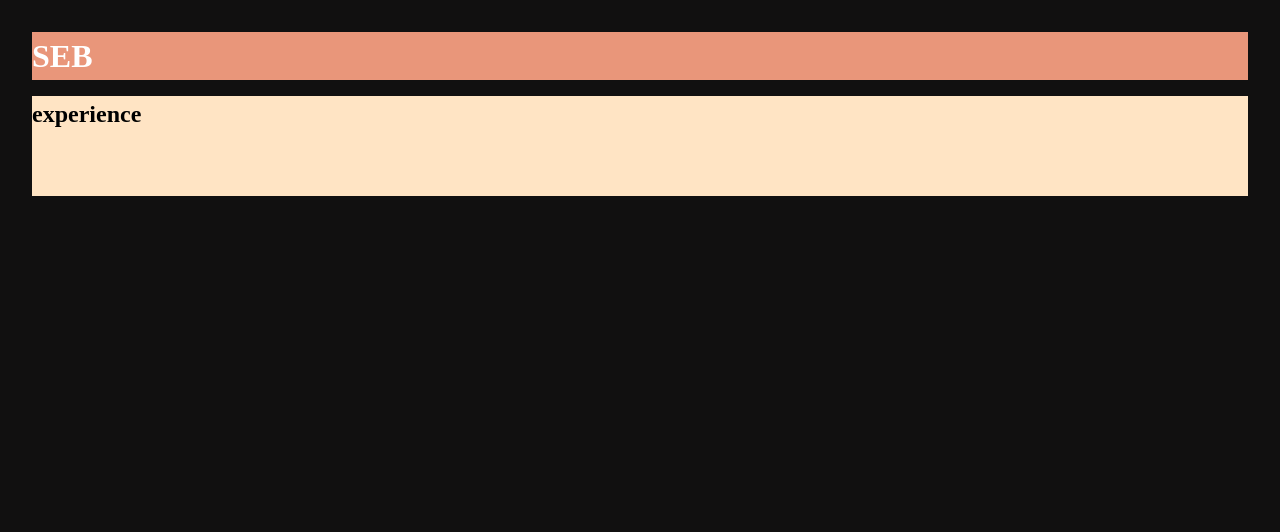
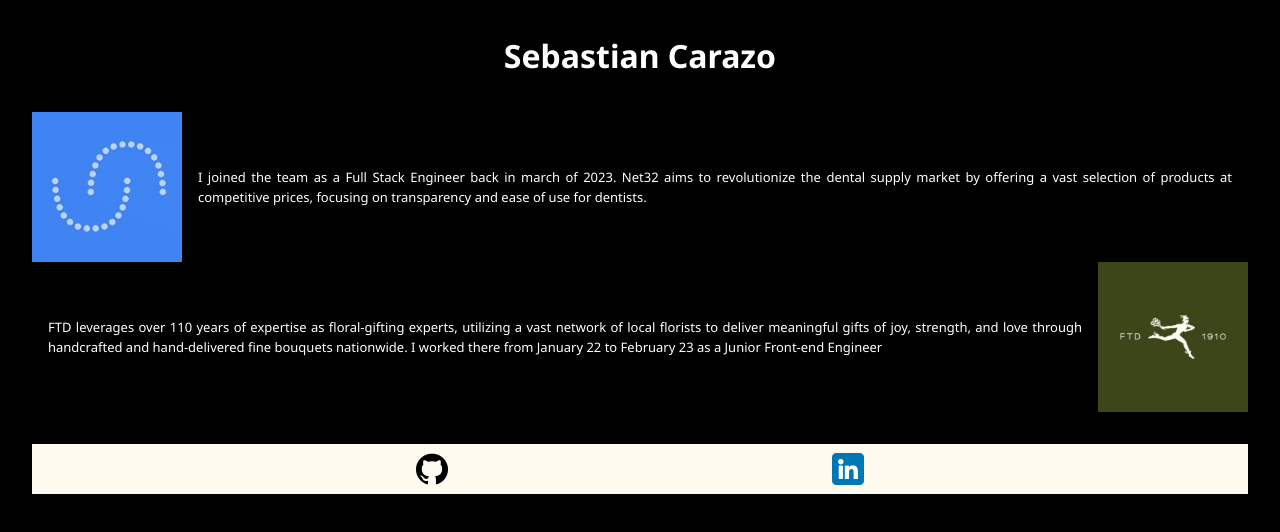
Before and after one commit to SebasCC99/personal-portfolio, a plain HTML site: page index.html in a window 1280 px wide. Drawn offline with Linux system fonts and the light colour scheme.

Commit message:
add companies description and footer links

```diff
--- a/index.html
+++ b/index.html
@@ -5,23 +5,52 @@
     <meta name="viewport" content="width=device-width, initial-scale=1.0" />
     <title>Sebastian Carazo - Portfolio</title>
     <link rel="stylesheet" href="styles.css" />
+    <link rel="preconnect" href="https://fonts.googleapis.com" />
+    <link rel="preconnect" href="https://fonts.gstatic.com" crossorigin />
+    <link
+      href="https://fonts.googleapis.com/css2?family=Noto+Sans:ital,wght@0,100..900;1,100..900&display=swap"
+      rel="stylesheet"
+    />
   </head>
   <body>
     <div id="container">
-      <header id="header">
-        <h1 class="pacifico-regular">SEB</h1>
-        <nav></nav>
+      <header id="header-container">
+        <h1>Sebastian Carazo</h1>
       </header>
-      <main>
-        <div id="experience">
-          <h2>experience</h2>
+      <main id="main-container">
+        <div class="company-container">
+          <a href="https://net32.com/" target="_blank">
+            <img src="/assets/net32.png" alt="net32-logo" />
+          </a>
+          <p>
+            I joined the team as a Full Stack Engineer back in march of 2023.
+            Net32 aims to revolutionize the dental supply market by offering a
+            vast selection of products at competitive prices, focusing on
+            transparency and ease of use for dentists.
+          </p>
         </div>
-        <div id="about-me"></div>
-        <div id="contact"></div>
-        <div id="projects"></div>
+        <div class="company-container">
+          <a href="https://ftd.com/" target="_blank">
+            <img src="/assets/ftd.png" alt="ftd-logo" />
+          </a>
+          <p>
+            FTD leverages over 110 years of expertise as floral-gifting experts,
+            utilizing a vast network of local florists to deliver meaningful
+            gifts of joy, strength, and love through handcrafted and
+            hand-delivered fine bouquets nationwide. I worked there from January
+            22 to February 23 as a Junior Front-end Engineer
+          </p>
+        </div>
       </main>
-      <footer></footer>
-      <script src="script.js" />
+      <footer id="footer-container">
+        <a href="https://github.com/SebasCC99" target="_blank">
+          <img src="/assets/github.png" alt="github-logo" />
+        </a>
+        <a href="https://www.linkedin.com/in/sebastian-carazo/" target="_blank">
+          <img src="/assets/linkedin.png" alt="linkedin-logo" />
+        </a>
+      </footer>
     </div>
+    <script src="script.js" />
   </body>
 </html>
--- a/styles.css
+++ b/styles.css
@@ -65,20 +65,59 @@ h6 {
 
 body {
   color: white;
-  background-color: #111010;
+  background-color: black;
+  font-family: "Noto Sans", sans-serif;
+  font-optical-sizing: auto;
+  font-weight: 400;
+  font-style: normal;
+  font-variation-settings: "wdth" 100;
 }
 
 #container {
   margin: 2rem;
 }
 
-#header {
-  background-color: darksalmon;
-  margin-bottom: 1rem;
+#header-container {
+  text-align: center;
 }
 
-#experience {
-  color: black;
-  background-color: bisque;
-  height: 100px;
+#main-container {
+  height: auto;
+  /* background-color: salmon; */
+  margin: 2rem 0;
+
+  .company-container {
+    display: flex;
+    justify-content: center;
+    align-items: center;
+
+    p {
+      margin: 1rem;
+      text-align: justify;
+      font-size: small;
+      line-height: 1.25rem;
+    }
+
+    img {
+      min-width: 150px;
+      min-height: 150px;
+    }
+  }
+
+  .company-container:nth-child(even) {
+    display: flex;
+    flex-direction: row-reverse;
+  }
 }
+
+#footer-container {
+  height: 50px;
+  display: flex;
+  justify-content: space-evenly;
+  align-items: center;
+  background-color: floralwhite;
+
+  img {
+    max-width: 32px;
+  }
+}
```
Also changed, not shown: assets/ftd.png (added), assets/github.png (added), assets/linkedin.png (added), assets/net32.png (added).
